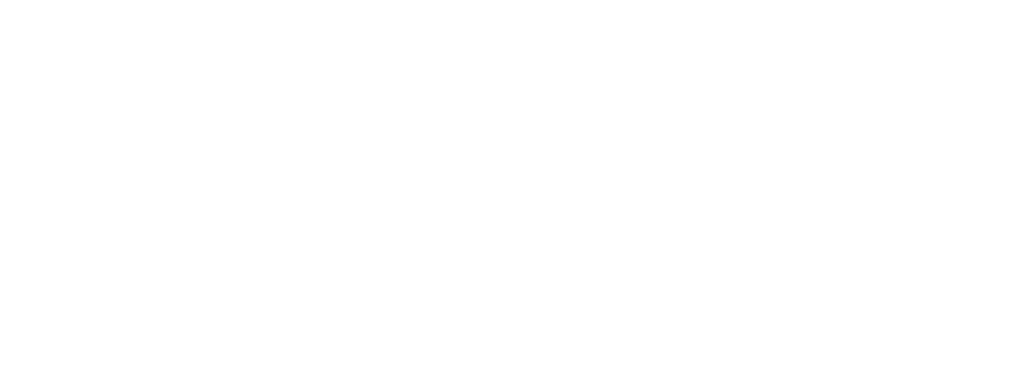
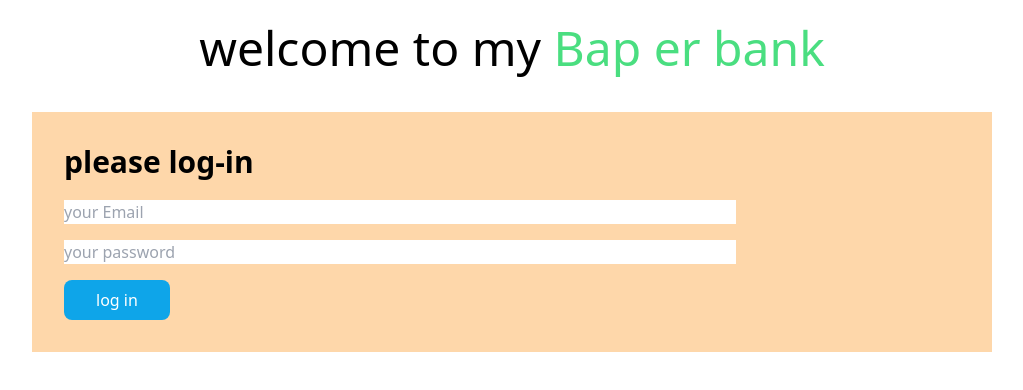
Before and after one commit to apumia1/bap-er-bank-repo, a plain HTML site: page index.html in a window 1280 px wide. Shown: the whole page, without its empty margins (128-1151 px from the left). Drawn offline with nearby package versions, Linux system fonts and the light colour scheme.

Commit message:
first cheat

```diff
--- a/index.html
+++ b/index.html
@@ -6,10 +6,24 @@
     <meta http-equiv="X-UA-Compatible" content="IE=edge">
     <meta name="viewport" content="width=device-width, initial-scale=1.0">
     <title>Bap er bank</title>
+    <script src="https://cdn.tailwindcss.com"></script>
 </head>
 
 <body>
-
+    <header>
+        <h1 class="text-5xl text-center mt-6">welcome to my <span class="text-green-400">Bap er bank</span></h1>
+    </header>
+    <main>
+        <section class="bg-orange-200 mt-10 w-9/12 mx-auto p-8">
+            <h1 class="text-3xl font-semibold mb-5">please log-in</h1>
+            <div>
+                <input class="w-9/12 block mb-4" type="email" name="" placeholder="your Email" id="">
+                <input class="w-9/12 block" type="password" name="" placeholder="your password" id="">
+                <button class="bg-sky-500 px-8 py-2 mt-4 text-white rounded-lg hover:bg-sky-700">log in</button>
+            </div>
+        </section>
+    </main>
+    <script src="js/log-in.js"></script>
 </body>
 
 </html>
```
Also changed, not shown: js/log-in.js (added).
